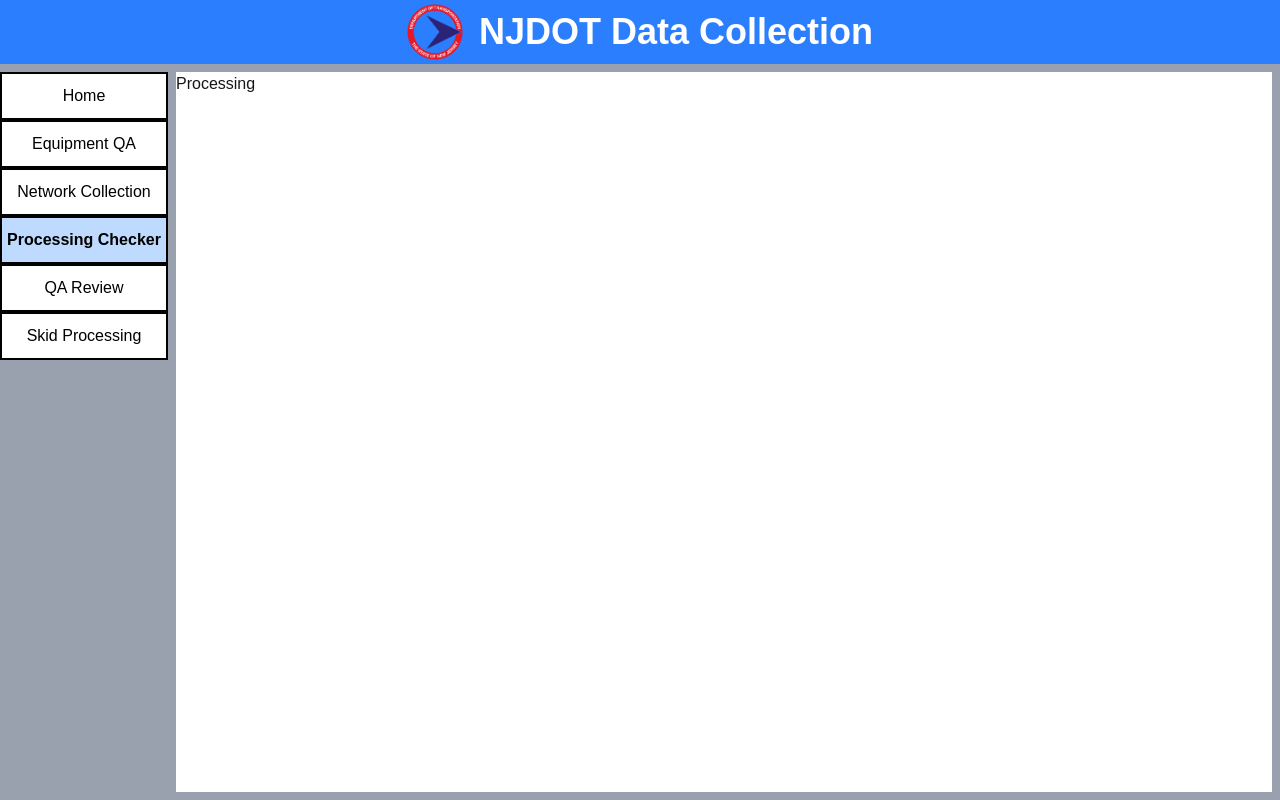
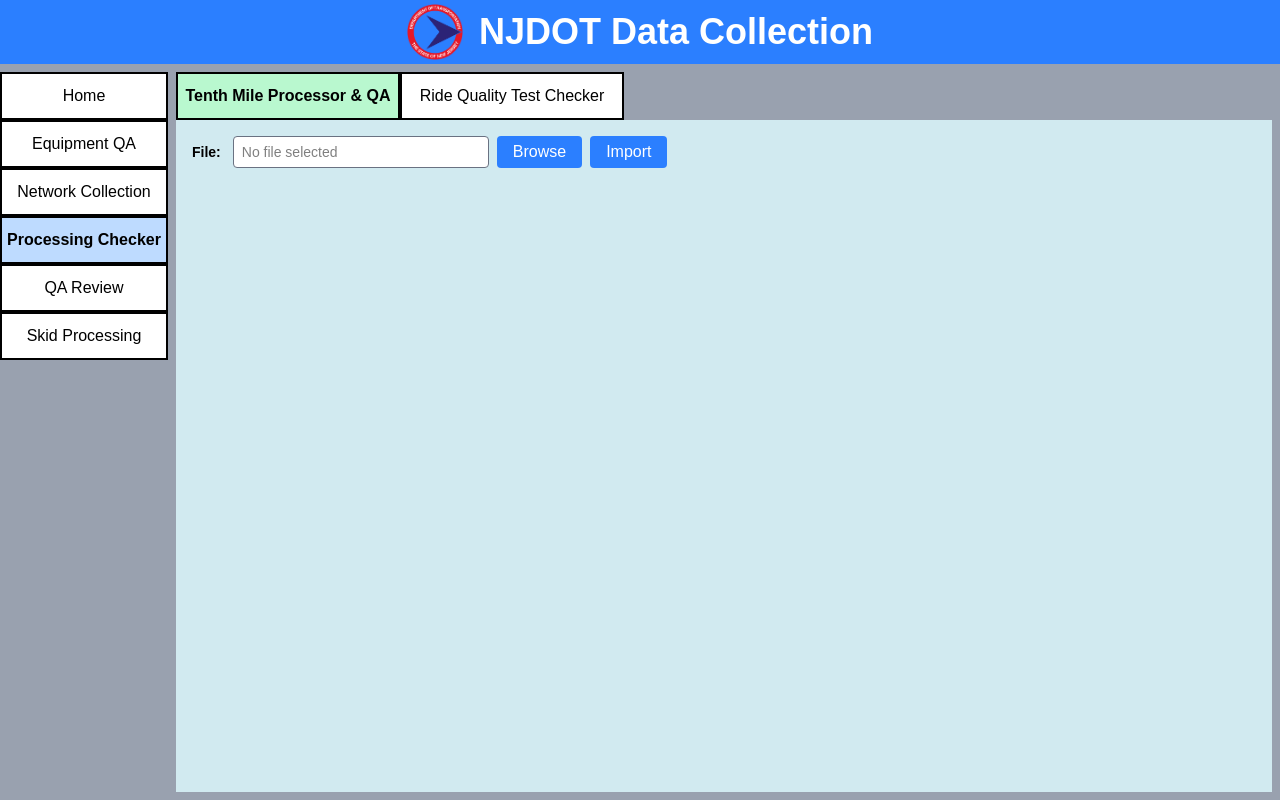
Before and after one commit to TheCheeseMeister/DataCollection-NoAzure, a Next.js app: page /DataCollection-NoAzure/ in a window 1280 px wide. Both pictures are taken after a click on the button "Processing Checker". Built offline with nearby package versions, Linux system fonts and the light colour scheme; no server answers; what ag-grid-react, pdfmake would draw is missing.

Commit message:
Added processing.js for Processing Checker. Also figured out beginning parts for importing/converting excel template into readable format.

```diff
--- /dev/null
+++ b/app/components/processing.js
@@ -0,0 +1,121 @@
+import React, { useState, useRef } from 'react';
+import { useQuery } from '@tanstack/react-query'
+
+import * as XLSX from "xlsx";
+
+export default function processing() {
+    const tabs = [
+        { id: "tenthMile", label: "Tenth Mile Processor & QA" },
+        { id: "RQC", label: "Ride Quality Test Checker" },
+    ];
+
+    const [activeTab, setActiveTab] = useState(tabs[0].id);
+
+    return (
+        <div className="flex flex-col h-full overflow-hidden">
+            <div className="text-black flex max-w-screen bg-gray-400 h-12">
+                {tabs.map((tab) => (
+                    <button className=
+                        {
+                            `text-black border-2 text-center w-56 h-12
+                    ${activeTab === tab.id ? "bg-green-200 bold hover:bg-green-400" : "bg-white hover:bg-gray-300"}`
+                        }
+                        key={tab.id}
+                        onClick={() => setActiveTab(tab.id)}
+                        style={{
+                            fontWeight: activeTab === tab.id ? "bold" : "normal",
+                        }}>
+                        {tab.label}
+                    </button>
+                ))}
+            </div>
+
+            {/* Forms */}
+            <div className="bg-[#D1EAF0] w-full h-full overflow-y-auto">
+                {activeTab === "tenthMile" && <TenthMileProcessor />}
+                {activeTab === "RQC" && <RideQualityChecker />}
+            </div>
+        </div>
+    );
+}
+
+function TenthMileProcessor() {
+    const fileInputRef = useRef(null);
+    const [fileName, setFileName] = useState("");
+    const [selectedFile, setSelectedFile] = useState(null);
+
+    const handleFileChange = (e) => {
+        const file = e.target.files[0];
+
+        if (!file) return;
+
+        setFileName(file.name);
+        setSelectedFile(file);
+    };
+
+    const handleImport = async (e) => {
+        if (!selectedFile) {
+            alert("Please select an Excel file first.");
+            return;
+        }
+
+        // Store Excel file as JSON using XLSX Library
+        const data = await selectedFile.arrayBuffer();
+        const workbook = XLSX.read(data);
+        const worksheet = workbook.Sheets[workbook.SheetNames[0]];
+        const jsonData = XLSX.utils.sheet_to_json(worksheet);
+
+        console.log(jsonData);
+
+        // TODO: Process Data
+    };
+
+    return (
+        <div className="flex items-center gap-3 p-4">
+            <label className="text-sm font-bold text-black">
+                File:
+            </label>
+
+            <div className="flex items-center gap-2 flex-1">
+                <input
+                    className="w-64 h-8 border border-gray-500 rounded px-2 bg-white text-sm text-black"
+                    value={fileName}
+                    readOnly
+                    placeholder="No file selected"
+                />
+
+                <button
+                    type="button"
+                    onClick={() => fileInputRef.current.click()}
+                    className="bg-blue-500 text-white px-4 h-8 rounded hover:bg-blue-600"
+                >
+                    Browse
+                </button>
+
+                <button
+                    type="button"
+                    onClick={handleImport}
+                    className="bg-blue-500 text-white px-4 h-8 rounded hover:bg-blue-600"
+                >
+                    Import
+                </button>
+
+                <input
+                    ref={fileInputRef}
+                    type="file"
+                    accept=".xlsx,.xls"
+                    onChange={handleFileChange}
+                    className="hidden"
+                />
+            </div>
+        </div>
+    );
+}
+
+function RideQualityChecker() {
+    return (
+        <div>
+            RQ Checker
+        </div>
+    );
+}
--- a/app/page.js
+++ b/app/page.js
@@ -4,6 +4,7 @@
 import Home from "./components/home";
 import Test from "./components/test";
 import Collection from "./components/collection";
+import Processing from "./components/processing";
 import QAReview from "./components/qareview";
 
 import { QueryClientProvider, QueryClient } from "@tanstack/react-query";
@@ -21,7 +22,7 @@
     { id: "home", label: "Home", content: <Home />},
     { id: "test", label: "Equipment QA", content: <Test />},
     { id: "network", label: "Network Collection", content: <Collection />},
-    { id: "process", label: "Processing Checker", content: "Processing"},
+    { id: "process", label: "Processing Checker", content: <Processing />},
     { id: "qa", label: "QA Review", content: <QAReview />},
     { id: "skid", label: "Skid Processing", content: "Skid"},
   ];
--- a/package.json
+++ b/package.json
@@ -21,7 +21,8 @@
     "pdfmake": "^0.3.11",
     "react": "19.2.4",
     "react-dom": "19.2.4",
-    "recharts": "^3.9.2"
+    "recharts": "^3.9.2",
+    "xlsx": "https://cdn.sheetjs.com/xlsx-0.20.3/xlsx-0.20.3.tgz"
   },
   "devDependencies": {
     "@tailwindcss/postcss": "^4",
```
Also changed, not shown: 1 other file (tests, documents, lock files or other folders).
